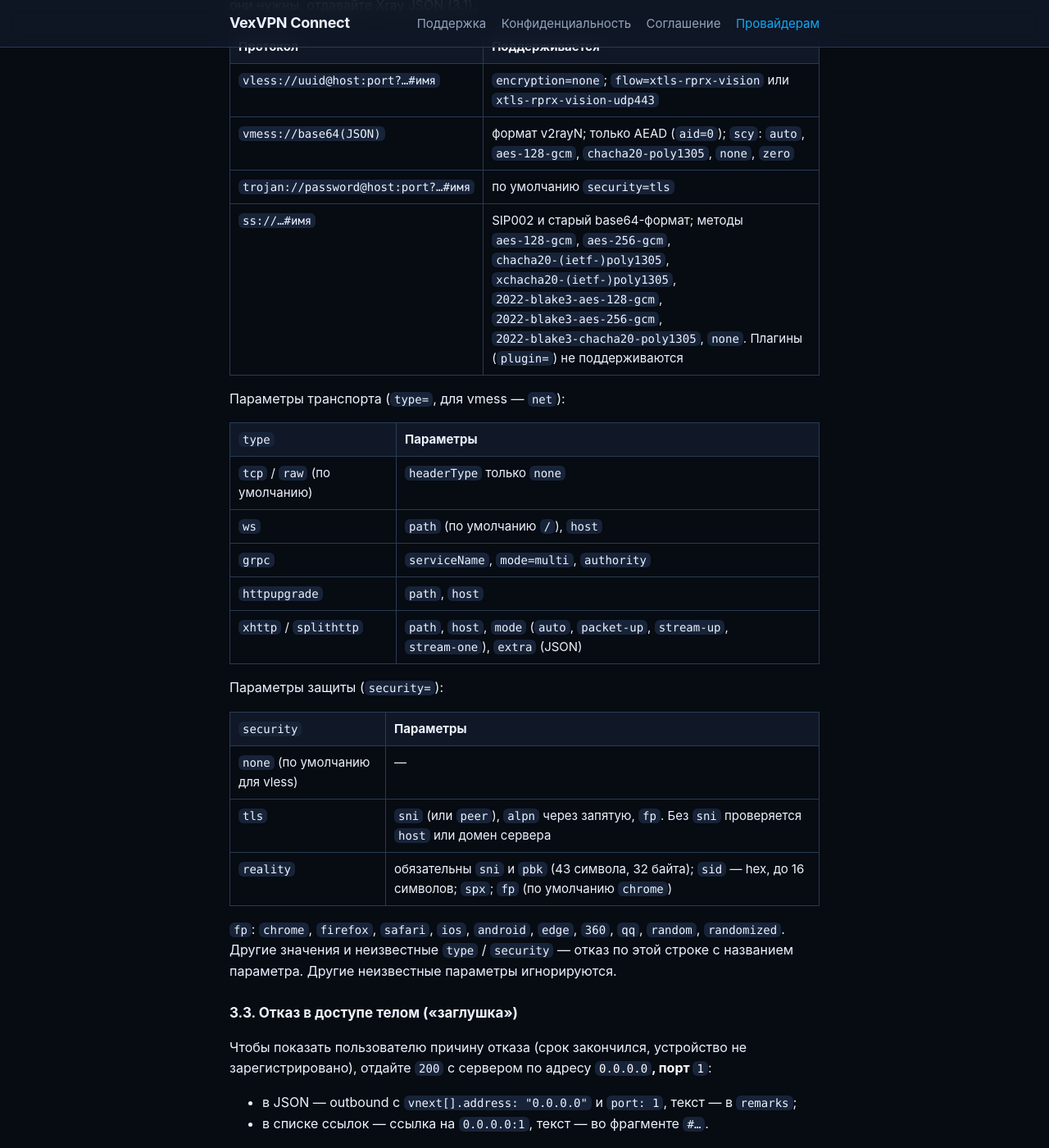
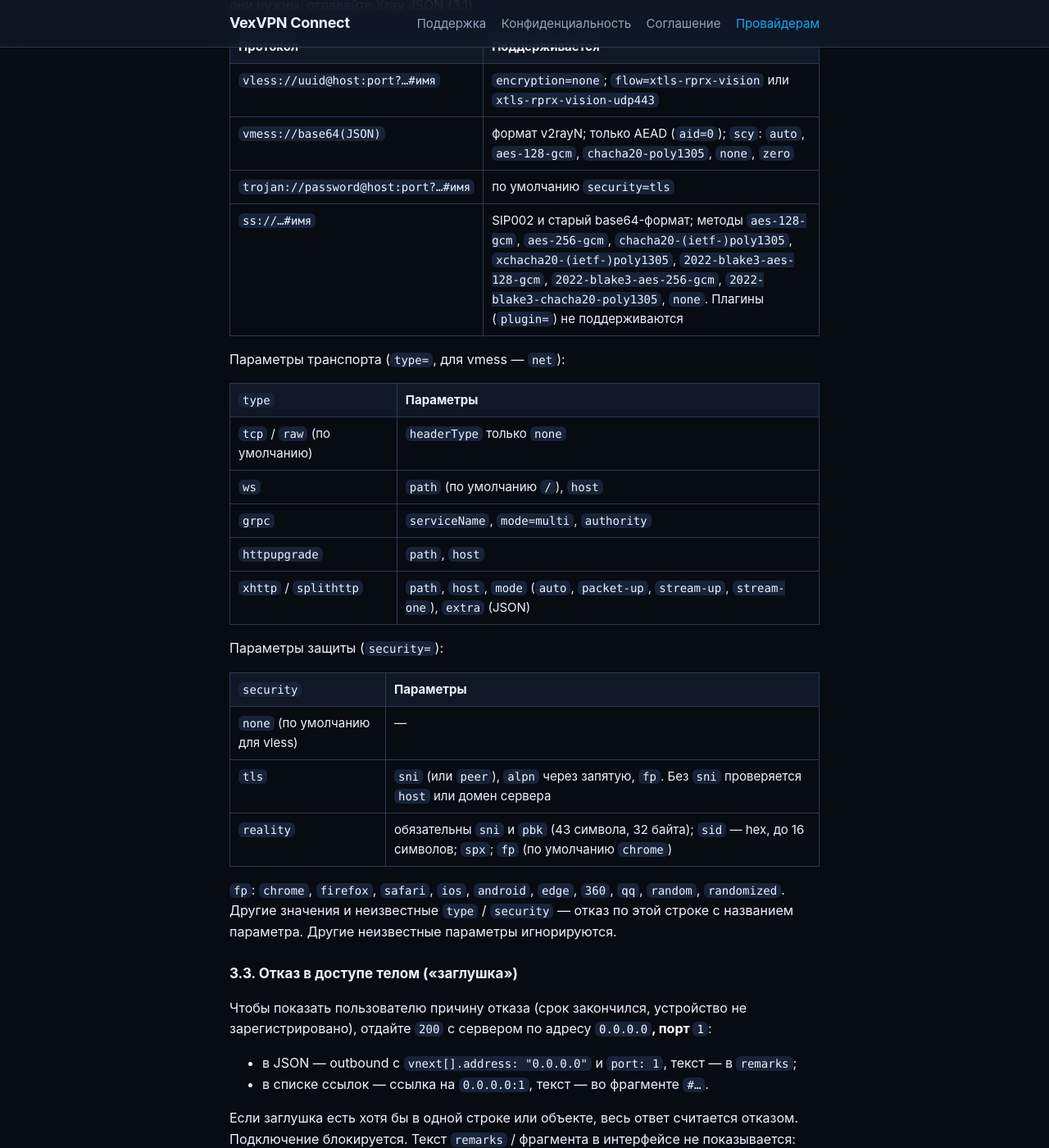
Before and after one commit to vexvpn-connect/vexvpn-connect.github.io, a Jekyll site: the page built from providers.md, in a window 1280 px wide and 1400 px high, scrolled down 2845 px. Shown: the whole window at 82% size. Built offline with Jekyll 4.4.1, drawn with Linux system fonts in a browser that asks for light colours.

Commit message:
Update default.html

```diff
--- a/_layouts/default.html
+++ b/_layouts/default.html
@@ -27,7 +27,8 @@ strong { color:#fff; }
 code { font:14px/1.5 ui-monospace, SFMono-Regular, Menlo, monospace; background:var(--raised); border-radius:6px; padding:1px 5px; word-break:break-word; }
 pre { background:var(--surface); border:1px solid var(--border); border-radius:14px; padding:14px 16px; overflow-x:auto; }
 pre code { background:none; padding:0; word-break:normal; }
-td code, th code { white-space:nowrap; word-break:normal; }
+td code { word-break:normal; overflow-wrap:anywhere; }
+td:first-child code { white-space:nowrap; overflow-wrap:normal; }
 table { width:100%; border-collapse:collapse; margin:14px 0; font-size:15px; display:block; overflow-x:auto; }
 th, td { border:1px solid var(--border); padding:8px 10px; text-align:left; vertical-align:top; }
 th { background:var(--surface); }
```
